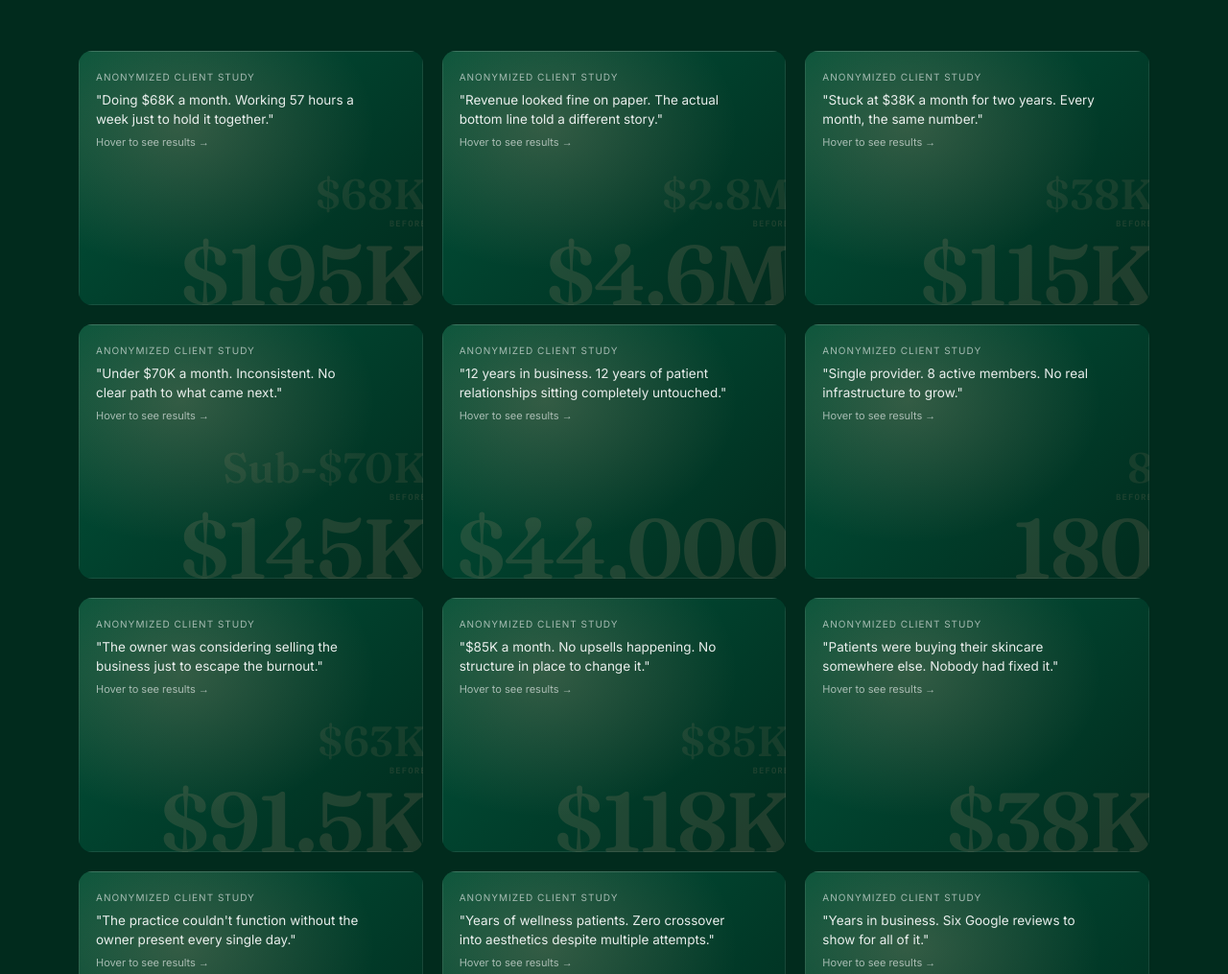
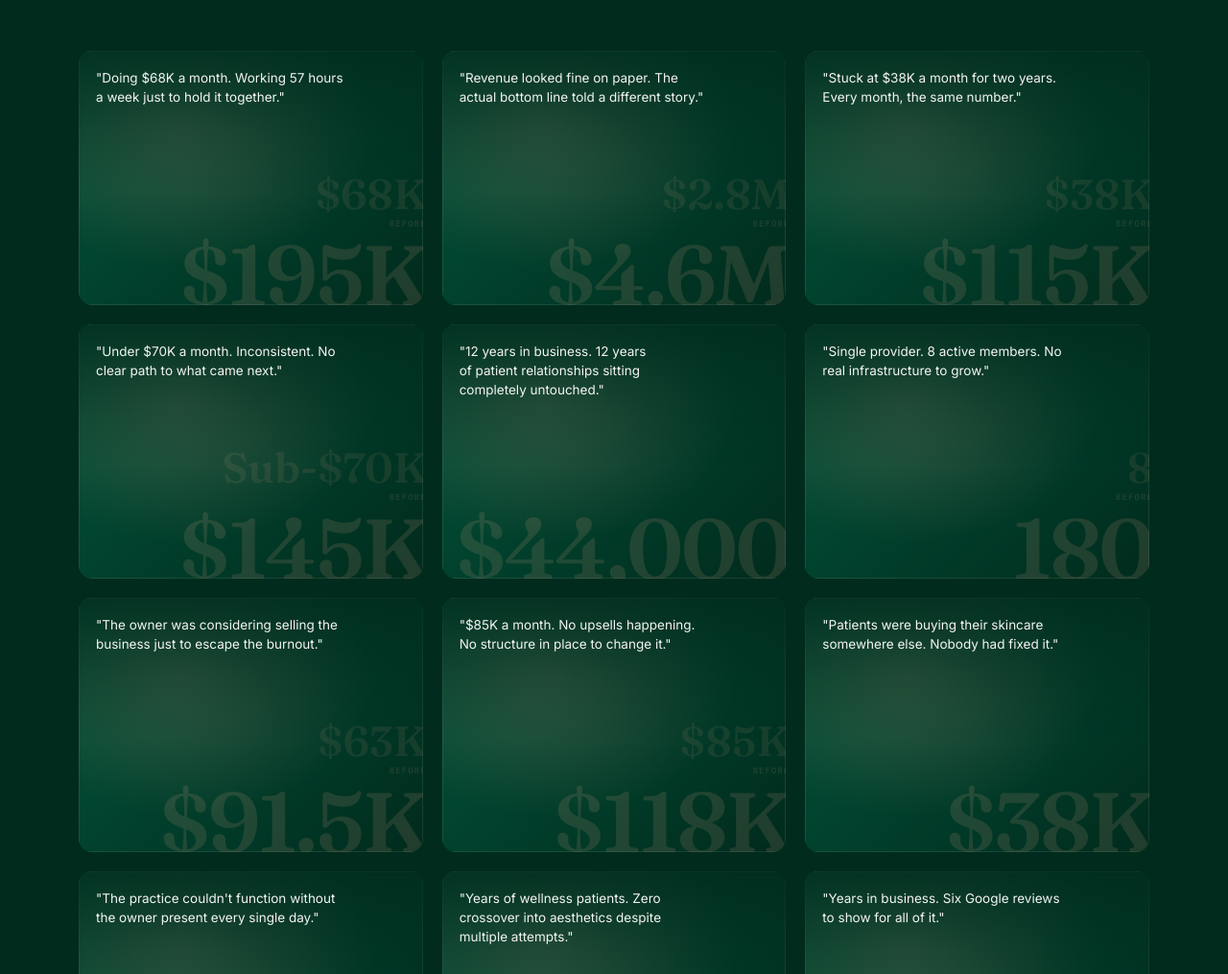
Before and after one commit to Kylemic01/krow-website, a plain HTML site: page index.html in a window 1280 px wide. Shown: the part 2320-3335 px from the top of the page at 96% size. Drawn offline with Linux system fonts and the light colour scheme.

Commit message:
Move flip card text to upper-left, away from watermark numbers
Co-Authored-By: Claude Sonnet 4.6 <noreply@anthropic.com>

```diff
--- a/index.html
+++ b/index.html
@@ -714,12 +714,13 @@
     display: flex !important;
     position: absolute !important; inset: 0;
     flex-direction: column; justify-content: flex-start;
-    padding: 20px 18px 0 !important;
-    z-index: 2; pointer-events: none; gap: 6px;
-  }
-  .cs-badge { font-size: 10px !important; letter-spacing: 0.10em; text-transform: uppercase; color: var(--t-muted) !important; }
-  .cs-pain  { font-size: 13.5px !important; line-height: 1.5; color: rgba(255,255,255,0.90) !important; max-width: 88%; }
-  .cs-hint  { font-size: 11px !important; color: var(--t-muted) !important; }
+    padding: 18px 18px 0 !important;
+    z-index: 2; pointer-events: none; gap: 0;
+    background: linear-gradient(to bottom, rgba(1,43,29,0.82) 0%, transparent 55%) !important;
+  }
+  .cs-badge { display: none !important; }
+  .cs-pain  { font-size: 13.5px !important; line-height: 1.5; color: rgba(255,255,255,0.95) !important; max-width: 80%; margin: 0 !important; }
+  .cs-hint  { display: none !important; }
 
   .cscard-back-face {
     background: linear-gradient(150deg, var(--f-600) 0%, var(--f-800) 100%) !important;
```
Also changed, not shown: index-color-test.html (+4 -4 lines).
